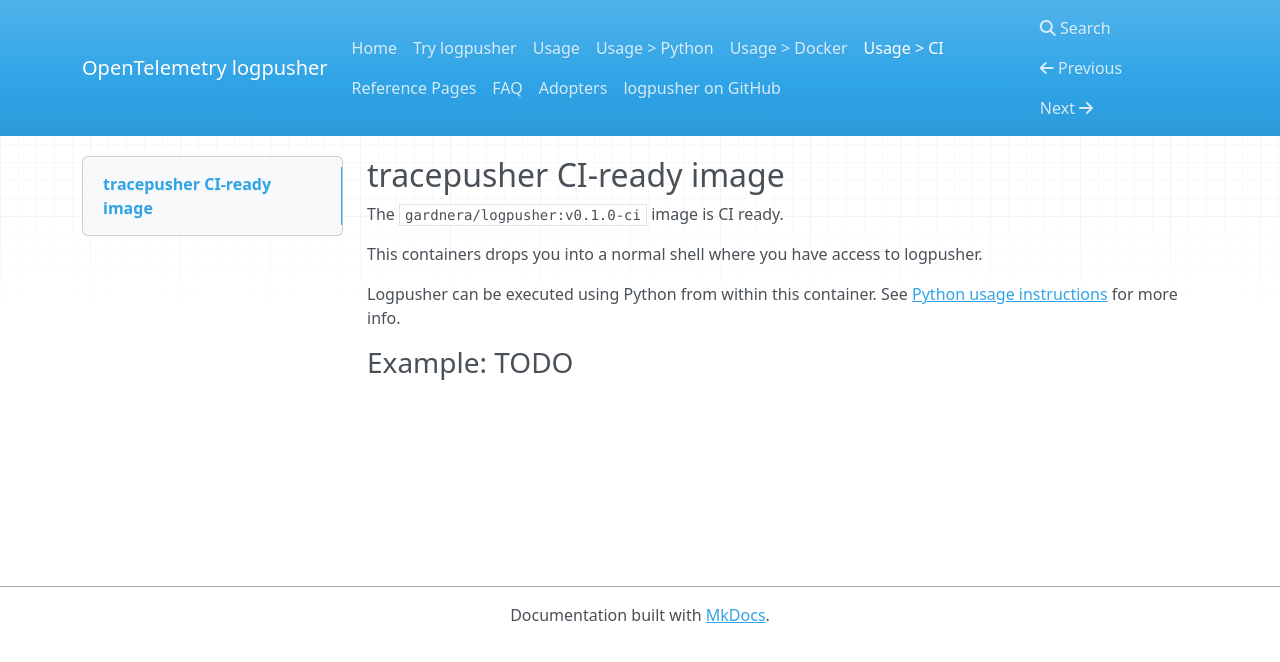
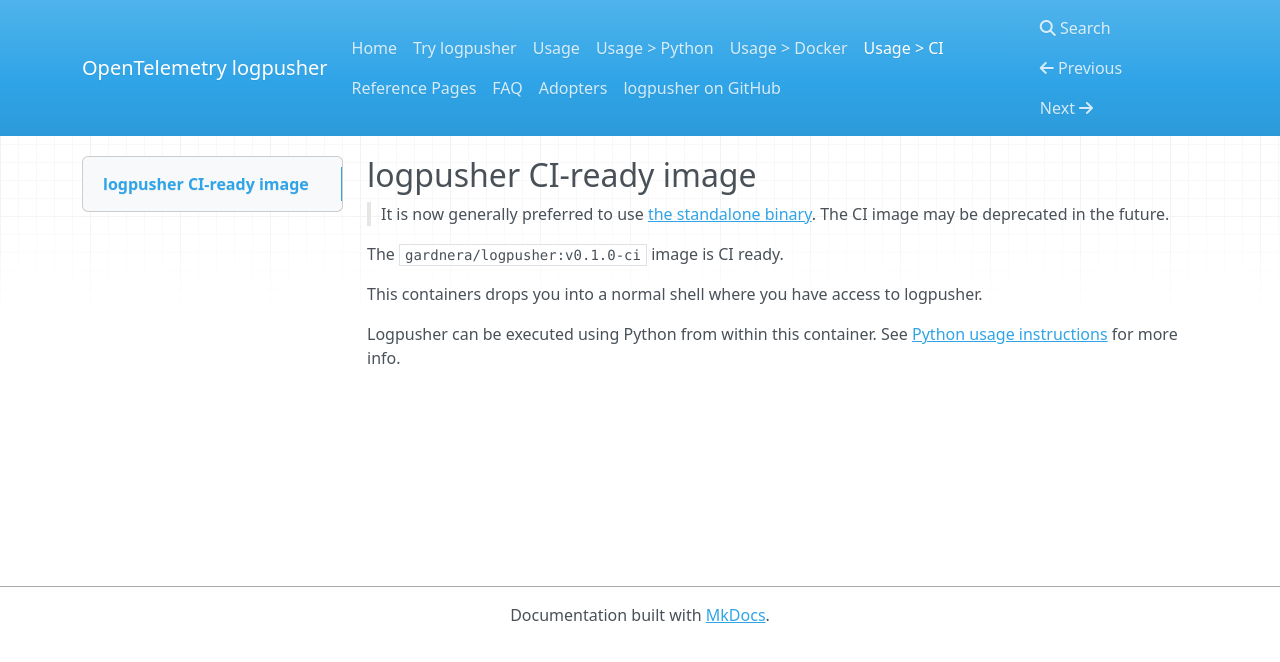
Before and after one commit to agardnerIT/logpusher, an MkDocs documentation site: the page built from docs/usage/ci.md, in a window 1280 px wide. Shown: the top 662 px of the page. Built offline with MkDocs 1.6.1, drawn with Linux system fonts in a browser that asks for light colours; nearby versions of some CDN libraries.

Commit message:
add info about standalone being preferred
Signed-off-by: Adam Gardner <26523841+agardnerIT@users.noreply.github.com>

```diff
--- a/docs/usage/ci.md
+++ b/docs/usage/ci.md
@@ -1,9 +1,10 @@
-## tracepusher CI-ready image
+## logpusher CI-ready image
+
+> It is now generally preferred to use [the standalone binary](standalone.md).
+> The CI image may be deprecated in the future.
 
 The `gardnera/logpusher:v0.1.0-ci` image is CI ready.
 
 This containers drops you into a normal shell where you have access to logpusher.
 
 Logpusher can be executed using Python from within this container. See [Python usage instructions](python.md) for more info.
-
-### Example: TODO
```
